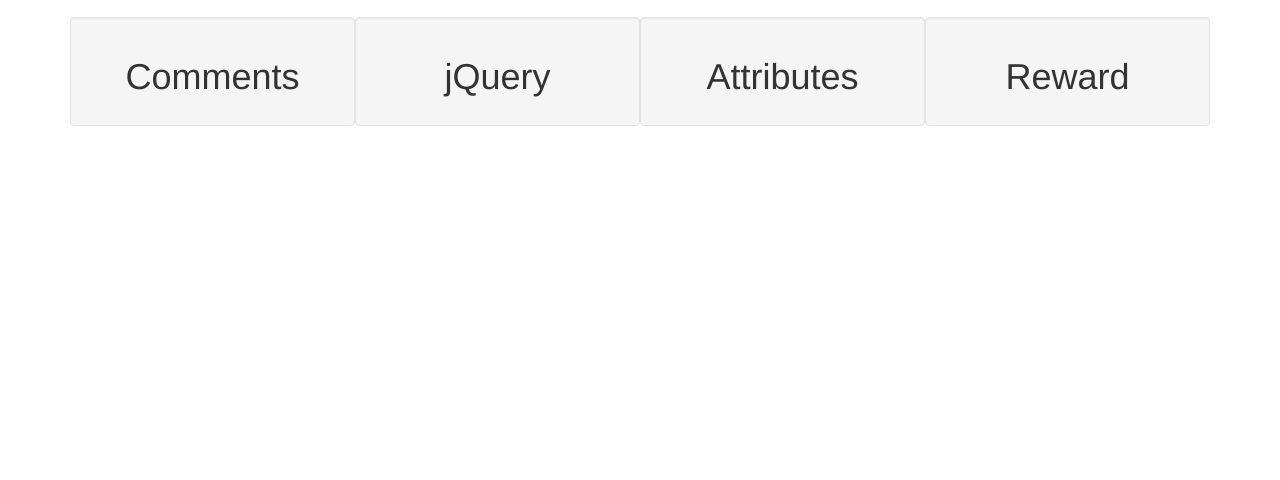
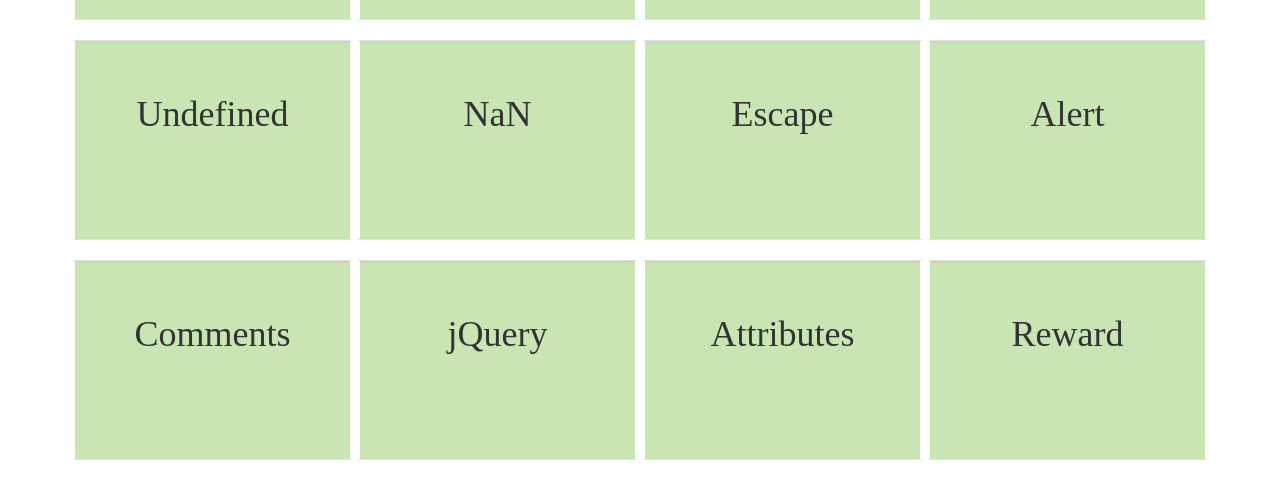
Before and after one commit to Michaela-Davis/flashcards, a plain HTML site: page index.html in a window 1280 px wide. Shown: the part 690-1170 px from the top of the page. Before the commit the page ends 836 px from the top, so only its background shows below. Drawn offline with Linux system fonts and the light colour scheme.

Commit message:
add styling

```diff
--- a/css/styles.css
+++ b/css/styles.css
@@ -4,4 +4,20 @@ p {
 
 h1 {
   text-align: center;
+  font-family: serif;
 }
+.well h1 {
+  padding-top: 15px;
+}
+
+.well {
+  height: 200px;
+  background-color: #c9e5b3;
+  border-left: 5px solid white;
+  border-right: 5px solid white;
+}
+
+.well img {
+  height: 160px;
+  padding-left: 10px;
+}
```
